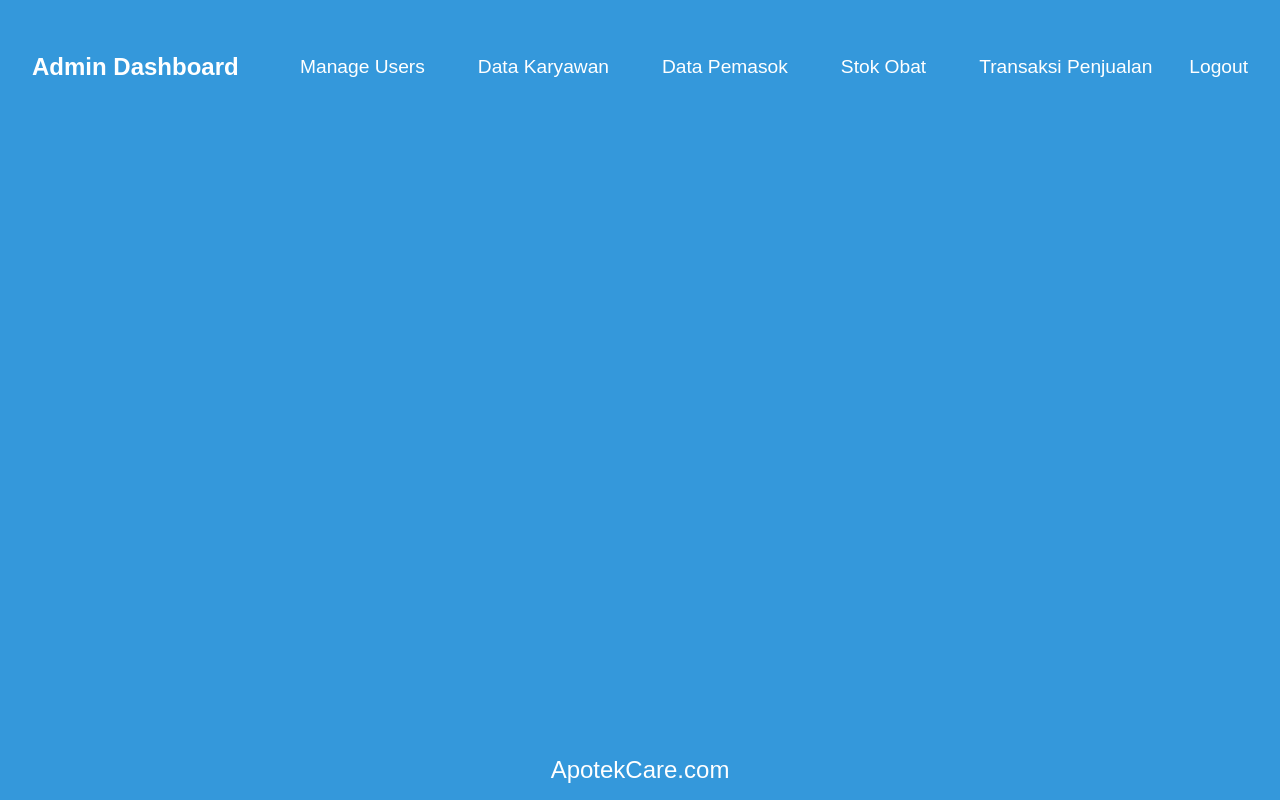
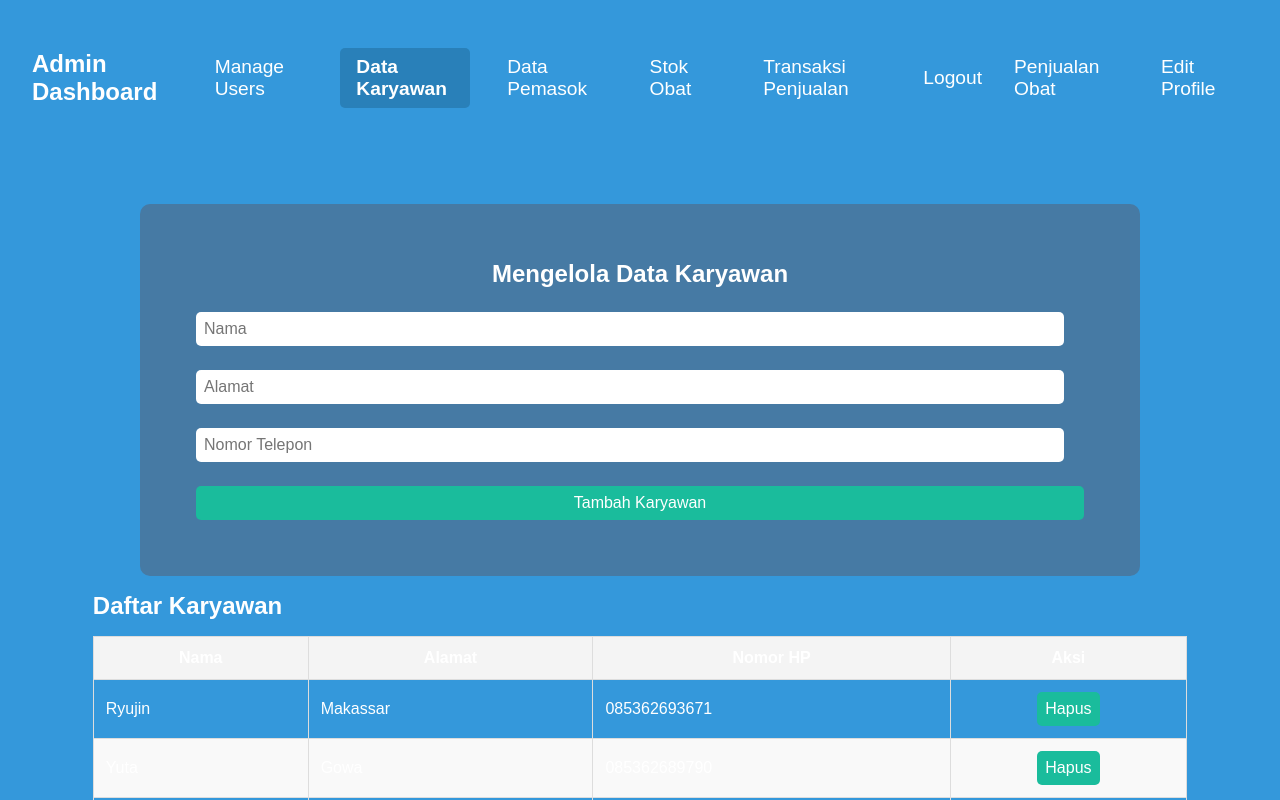
Before and after one commit to yusuffikry/Frontend_Manajemen-Apotek, a React (Create React App) app: page /admin/data-karyawan in a window 1280 px wide. Shown: the top 800 px of the page. Built offline with nearby package versions, Linux system fonts and the light colour scheme; the HTML template or start-up script is replaced by a standard one.

Commit message:
menambahkan user dashboard

```diff
--- a/src/App.js
+++ b/src/App.js
@@ -11,6 +11,9 @@ import StokObat from './pagesAdmin/StokObat';
 import DataPemasok from './pagesAdmin/DataPemasok';
 import TransaksiPenjualan from './pagesAdmin/TransaksiPenjualan';
 import DataKaryawan from './pagesAdmin/DataKaryawan';
+import DashboardUser from './pagesUsers/DashboardUsers';
+import EditProfile from './pagesUsers/EditProfile';
+import PenjualanObat from './pagesUsers/PenjualanObat';
 
 const AppContainer = styled.div`
   display: flex;
@@ -33,12 +36,15 @@ const App = () => {
         <Routes>
           <Route path="/login" element={<Login />} />
           <Route path="/register" element={<Register />} />
-          <Route path="/" element={<Dashboard />} />
-          <Route path="/manage-users" element={<ManageUsers />} />
-          <Route path="/data-karyawan" element={<DataKaryawan />} />
-          <Route path="/data-pemasok" element={<DataPemasok />} />
-          <Route path="/stok-obat" element={<StokObat />} />
-          <Route path="/transaksi-penjualan" element={<TransaksiPenjualan />} />
+          <Route path="/admin" element={<Dashboard />} />
+          <Route path="/admin/manage-users" element={<ManageUsers />} />
+          <Route path="/admin/data-karyawan" element={<DataKaryawan />} />
+          <Route path="/admin/data-pemasok" element={<DataPemasok />} />
+          <Route path="/admin/stok-obat" element={<StokObat />} />
+          <Route path="/admin/transaksi-penjualan" element={<TransaksiPenjualan />} />
+          <Route path="/user" element={<DashboardUser />} />
+          <Route path="/user/edit-profile" element={<EditProfile />} />
+          <Route path="/user/penjualan-obat" element={<PenjualanObat />} />
         </Routes>
       </MainContent>
       {!isAuthPage && <Footer />}
--- a/src/components/Navbar.js
+++ b/src/components/Navbar.js
@@ -59,14 +59,17 @@ const Navbar = () => {
 
   return (
     <NavbarContainer>
-      <Brand to="/" exact>Admin Dashboard</Brand>
+      <Brand to="/admin" exact>Admin Dashboard</Brand>
       <NavLinks>
-        <NavItem to="/manage-users" activeClassName="active">Manage Users</NavItem>
-        <NavItem to="/data-karyawan" activeClassName="active">Data Karyawan</NavItem>
-        <NavItem to="/data-pemasok" activeClassName="active">Data Pemasok</NavItem>
-        <NavItem to="/stok-obat" activeClassName="active">Stok Obat</NavItem>
-        <NavItem to="/transaksi-penjualan" activeClassName="active">Transaksi Penjualan</NavItem>
+        <NavItem to="/admin/manage-users" activeClassName="active">Manage Users</NavItem>
+        <NavItem to="/admin/data-karyawan" activeClassName="active">Data Karyawan</NavItem>
+        <NavItem to="/admin/data-pemasok" activeClassName="active">Data Pemasok</NavItem>
+        <NavItem to="/admin/stok-obat" activeClassName="active">Stok Obat</NavItem>
+        <NavItem to="/admin/transaksi-penjualan" activeClassName="active">Transaksi Penjualan</NavItem>
         <LogoutButton onClick={handleLogout}>Logout</LogoutButton>
+
+        <NavItem to="/user/penjualan-obat" activeClassName="active">Penjualan Obat</NavItem>
+        <NavItem to="/user/edit-profile" activeClassName="active">Edit Profile</NavItem>
       </NavLinks>
     </NavbarContainer>
   );
--- a/src/pagesAdmin/DataKaryawan.js
+++ b/src/pagesAdmin/DataKaryawan.js
@@ -1,4 +1,3 @@
-// src/pages/DataKaryawan.js
 import React from 'react';
 import styled from 'styled-components';
 
@@ -8,18 +7,18 @@ const DataKaryawanContainer = styled.div`
 
 const FormContainer = styled.div`
   background-color: #467aa4;
-  padding: 2rem;
+  padding: 3.5rem;
   border-radius: 10px;
-  margin: 2rem auto;  /* Centers the form */
-  max-width: 1380px;  /* Sets the maximum width of the form */
+  margin: 1rem auto;  /* Centers the form */
+  max-width: 1000px;  /* Sets the maximum width of the form */
   width: 100%;
 `;
 
 const Input = styled.input`
   display: block;
-  width: 100%;
+  width: calc(100% - 20px); /* Adjusted width */
   padding: 0.5rem;
-  margin: 0.5rem 0;
+  margin: 1.5rem 0;
   border: none;
   border-radius: 5px;
   font-size: 1rem;
@@ -28,7 +27,7 @@ const Input = styled.input`
 const Button = styled.button`
   width: 100%;
   padding: 0.5rem;
-  margin: 1rem 0;
+  margin: 0;
   border: none;
   border-radius: 5px;
   background-color: #1abc9c;
@@ -43,32 +42,48 @@ const Button = styled.button`
 
 const TableContainer = styled.div`
   width: 90%;
-  margin: 2rem auto;
+  margin: 0 auto; /* Center align */
 `;
 
 const Table = styled.table`
   width: 100%;
   border-collapse: collapse;
-  margin: 1rem 0;
+  margin-top: 1rem; /* Adjusted margin */
+`;
 
-  th, td {
-    padding: 0.75rem;
-    border: 1px solid #ddd;
-  }
+const TableHead = styled.thead`
+  background-color: #f4f4f4;
+`;
 
-  th {
-    background-color: #f4f4f4;
-  }
+const TableCell = styled.th`
+  padding: 0.75rem;
+  border: 1px solid #ddd;
+`;
 
-  tr:nth-child(even) {
+const TableBody = styled.tbody``;
+
+const TableRow = styled.tr`
+  &:nth-child(even) {
     background-color: #f9f9f9;
   }
+`;
+
+const TableCellBody = styled.td`
+  padding: 0.75rem;
+  border: 1px solid #ddd;
 `;
 
 const ButtonContainer = styled.div`
   display: flex;
   justify-content: center;
   gap: 0.5rem;
+  width: 30%; /* Sesuaikan dengan lebar yang diinginkan */
+  margin: 0 auto; /* Auto margin untuk memposisikan secara horizontal di tengah */
+`;
+
+const Title = styled.h2`
+  text-align: center; /* Center align the title */
+  margin-top: 0rem; /* Adjust margin top */
 `;
 
 const DataKaryawan = () => {
@@ -84,38 +99,38 @@ const DataKaryawan = () => {
   return (
     <DataKaryawanContainer>
       <FormContainer>
-        <h2>Mengelola Data Karyawan</h2>
+        <Title>Mengelola Data Karyawan</Title>
         <Input type="text" placeholder="Nama" />
         <Input type="text" placeholder="Alamat" />
         <Input type="text" placeholder="Nomor Telepon" />
         <Button>Tambah Karyawan</Button>
       </FormContainer>
 
-      <h3>Daftar Karyawan</h3>
       <TableContainer>
+        <h2>Daftar Karyawan</h2>
         <Table>
-          <thead>
+          <TableHead>
             <tr>
-              <th>Nama</th>
-              <th>Alamat</th>
-              <th>Nomor HP</th>
-              <th>Aksi</th>
+              <TableCell>Nama</TableCell>
+              <TableCell>Alamat</TableCell>
+              <TableCell>Nomor HP</TableCell>
+              <TableCell>Aksi</TableCell>
             </tr>
-          </thead>
-          <tbody>
+          </TableHead>
+          <TableBody>
             {data.map((row, index) => (
-              <tr key={index}>
-                <td>{row.name}</td>
-                <td>{row.address}</td>
-                <td>{row.phone}</td>
-                <td>
+              <TableRow key={index}>
+                <TableCellBody>{row.name}</TableCellBody>
+                <TableCellBody>{row.address}</TableCellBody>
+                <TableCellBody>{row.phone}</TableCellBody>
+                <TableCellBody>
                   <ButtonContainer>
                     <Button>Hapus</Button>
                   </ButtonContainer>
-                </td>
-              </tr>
+                </TableCellBody>
+              </TableRow>
             ))}
-          </tbody>
+          </TableBody>
         </Table>
       </TableContainer>
     </DataKaryawanContainer>
--- a/src/pagesAdmin/ManageUsers.js
+++ b/src/pagesAdmin/ManageUsers.js
@@ -61,7 +61,7 @@ const ManageUsers = () => {
 
   return (
     <TableContainer>
-      <h2>Manage Users</h2>
+      <h1>Manage Users</h1>
       <Table>
         <thead>
           <Tr>
--- /dev/null
+++ b/src/pagesUsers/DashboardUsers.js
@@ -0,0 +1,39 @@
+import React from 'react';
+import styled from 'styled-components';
+
+const CenteredContainer = styled.div`
+  display: flex;
+  justify-content: center;
+  align-items: center;
+  height: 50vh; /* Set to full viewport height */
+`;
+
+const DashboardContainer = styled.div`
+  text-align: center;
+  max-width: 900px; /* Optional: Limit maximum width */
+  width: 100%; /* Ensure full width */
+`;
+
+const DashboardTitle = styled.h1`
+  font-size: 3.5rem;
+  margin-bottom: 1rem;
+`;
+
+const DashboardText = styled.p`
+  font-size: 1.2rem;
+  margin-bottom: 0.5rem;
+`;
+
+const DashboardUser = () => {
+  return (
+    <CenteredContainer>
+      <DashboardContainer>
+        <DashboardTitle>Welcome to the User Dashboard</DashboardTitle>
+        <DashboardText>Hello, User! Welcome to your dashboard. Here you can manage your profile and access user-specific functionalities.</DashboardText>
+        <DashboardText>Please use the navigation menu to explore different sections available to you.</DashboardText>
+      </DashboardContainer>
+    </CenteredContainer>
+  );
+};
+
+export default DashboardUser;
--- /dev/null
+++ b/src/pagesUsers/EditProfile.js
@@ -0,0 +1,12 @@
+import React from 'react';
+
+const EditProfile = () => {
+  return (
+    <div style={{ padding: '20px', textAlign: 'center' }}>
+      <h1>Edit Profile</h1>
+      <p>Content for Edit Profile page...</p>
+    </div>
+  );
+};
+
+export default EditProfile;
--- /dev/null
+++ b/src/pagesUsers/PenjualanObat.js
@@ -0,0 +1,12 @@
+import React from 'react';
+
+const PenjualanObat = () => {
+  return (
+    <div style={{ padding: '20px', textAlign: 'center' }}>
+      <h1>Penjualan Obat</h1>
+      <p>Content for Penjualan Obat page...</p>
+    </div>
+  );
+};
+
+export default PenjualanObat;
```
Also changed, not shown: src/pagesUsers/TransaksiObatUser.js (added, +12 -0 lines).
